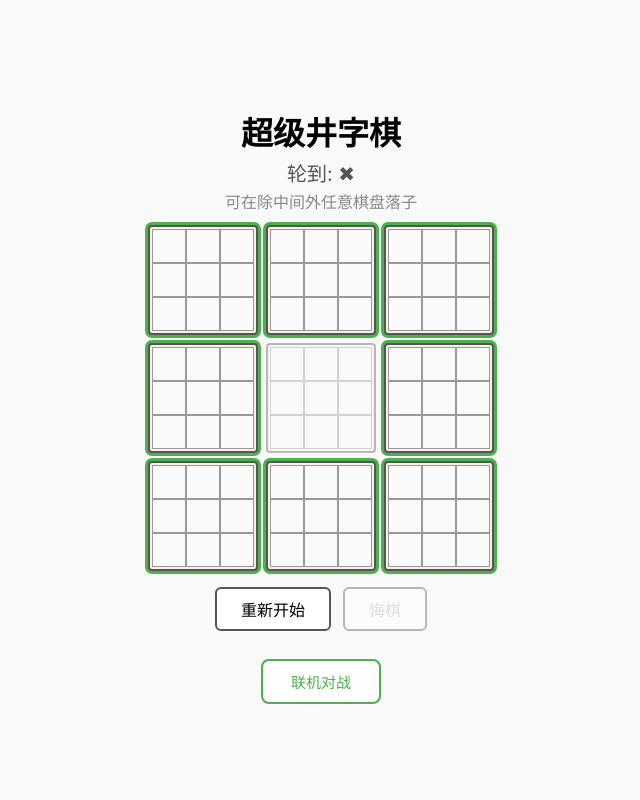
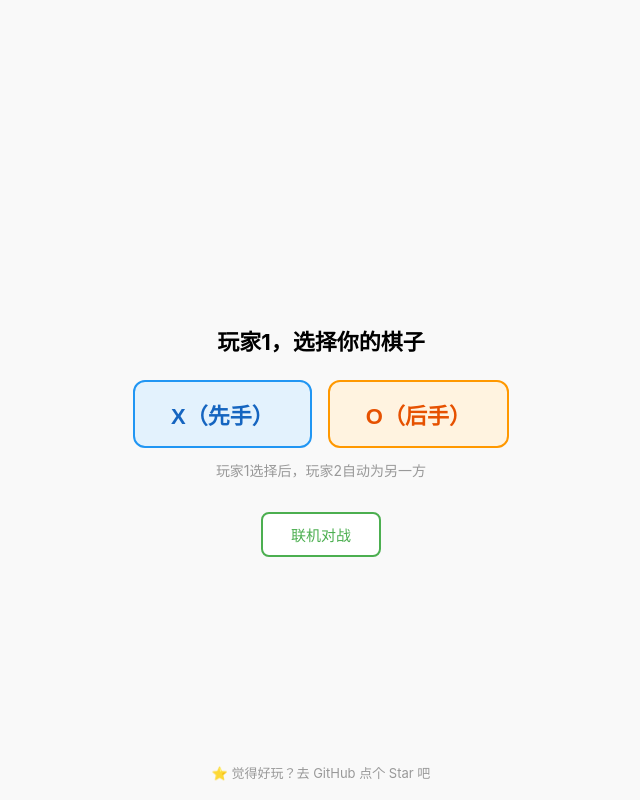
Before and after one commit to Zohar625/super-tic-tac-toe, a React (Vite) app: page / in a window 1280 px wide. Shown: the whole page, without its empty margins (319-959 px from the left). Built offline with nearby package versions, Linux system fonts and the light colour scheme; no server answers.

Commit message:
feat: side picker + GitHub star footer
- Add side picker for local mode (player 1 chooses X/O)
- Add side picker for multiplayer (both pick, random if conflict)
- Add host_side column, resolveSides logic in roomManager
- Add GitHub star link footer, non-intrusive at page bottom

```diff
--- a/src/App.module.css
+++ b/src/App.module.css
@@ -2,8 +2,26 @@
   display: flex;
   flex-direction: column;
   align-items: center;
-  justify-content: center;
-  min-height: 100%;
   min-height: 100dvh;
   padding: 8px;
 }
+
+.content {
+  flex: 1;
+  display: flex;
+  flex-direction: column;
+  align-items: center;
+  justify-content: center;
+}
+
+.footer {
+  padding: 10px;
+  font-size: 13px;
+  color: #999;
+  text-decoration: none;
+  transition: color 0.2s;
+}
+
+.footer:hover {
+  color: #666;
+}
--- a/src/App.tsx
+++ b/src/App.tsx
@@ -10,18 +10,82 @@ import Lobby from './components/Lobby';
 import WaitingRoom from './components/WaitingRoom';
 import { useMultiplayer } from './multiplayer/useMultiplayer';
 import { deleteRoom } from './multiplayer/roomManager';
-import type { GameMode, MultiplayerSession } from './state/types';
+import type { Player, GameMode, MultiplayerSession } from './state/types';
 import styles from './App.module.css';
 
 function LocalGame({ onStartMultiplayer }: { onStartMultiplayer: () => void }) {
   const [state, dispatch] = useReducer(gameReducer, null, createInitialState);
+  const [player1Side, setPlayer1Side] = useState<Player | null>(null);
+
+  if (player1Side === null) {
+    return (
+      <div style={{ textAlign: 'center', marginTop: '15vh' }}>
+        <h2 style={{ fontSize: 22, marginBottom: 24 }}>玩家1，选择你的棋子</h2>
+        <div style={{ display: 'flex', gap: 16, justifyContent: 'center' }}>
+          <button
+            onClick={() => setPlayer1Side('X')}
+            style={{
+              padding: '16px 36px',
+              fontSize: 22,
+              fontWeight: 700,
+              borderRadius: 12,
+              border: '2px solid #2196f3',
+              background: '#e3f2fd',
+              color: '#1565c0',
+              cursor: 'pointer',
+            }}
+          >
+            X（先手）
+          </button>
+          <button
+            onClick={() => setPlayer1Side('O')}
+            style={{
+              padding: '16px 36px',
+              fontSize: 22,
+              fontWeight: 700,
+              borderRadius: 12,
+              border: '2px solid #ff9800',
+              background: '#fff3e0',
+              color: '#e65100',
+              cursor: 'pointer',
+            }}
+          >
+            O（后手）
+          </button>
+        </div>
+        <p style={{ color: '#999', marginTop: 12, fontSize: 14 }}>
+          玩家1选择后，玩家2自动为另一方
+        </p>
+        <button
+          onClick={onStartMultiplayer}
+          style={{
+            marginTop: 32,
+            padding: '10px 28px',
+            fontSize: 15,
+            borderRadius: 8,
+            border: '2px solid #4caf50',
+            background: 'white',
+            color: '#4caf50',
+            cursor: 'pointer',
+          }}
+        >
+          联机对战
+        </button>
+      </div>
+    );
+  }
+
+  const player2Side = player1Side === 'X' ? 'O' : 'X';
 
   const handleCellClick = (globalRow: number, globalCol: number) => {
     dispatch({ type: 'PLACE_MARK', globalRow, globalCol });
   };
 
   const handleUndo = () => dispatch({ type: 'UNDO' });
-  const handleReset = () => dispatch({ type: 'RESET' });
+  const handleReset = () => {
+    dispatch({ type: 'RESET' });
+    setPlayer1Side(null);
+  };
 
   const canUndo = state.moveHistory.length > 0 && state.winner === null;
 
@@ -33,6 +97,9 @@ function LocalGame({ onStartMultiplayer }: { onStartMultiplayer: () => void }) {
         winner={state.winner}
         moveCount={state.moveHistory.length}
       />
+      <p style={{ fontSize: 13, color: '#999', margin: '4px 0 0' }}>
+        玩家1: {player1Side} | 玩家2: {player2Side}
+      </p>
       <BigBoard state={state} onCellClick={handleCellClick} />
       <ActionBar onUndo={handleUndo} onReset={handleReset} canUndo={canUndo} />
       <button
@@ -102,9 +169,9 @@ function App() {
     setMode(s.isHost ? 'waiting' : 'playing');
   };
 
-  const handleJoined = (version: number) => {
+  const handleJoined = (hostPlayer: Player) => {
     setSession((prev) =>
-      prev ? { ...prev, localVersion: version } : null
+      prev ? { ...prev, player: hostPlayer } : null
     );
     setMode('playing');
   };
@@ -120,6 +187,7 @@ function App() {
   return (
     <ThemeProvider>
       <div className={styles.app}>
+        <div className={styles.content}>
           {mode === 'local' && (
             <LocalGame onStartMultiplayer={() => setMode('lobby')} />
           )}
@@ -137,6 +205,15 @@ function App() {
             <MultiplayerGame session={session} onLeave={handleLeave} />
           )}
         </div>
+        <a
+          href="https://github.com/Zohar625/super-tic-tac-toe"
+          target="_blank"
+          rel="noopener noreferrer"
+          className={styles.footer}
+        >
+          ⭐ 觉得好玩？去 GitHub 点个 Star 吧
+        </a>
+      </div>
     </ThemeProvider>
   );
 }
--- a/src/components/Lobby.tsx
+++ b/src/components/Lobby.tsx
@@ -1,7 +1,7 @@
 import { useState } from 'react';
 import { getUserId } from '../supabase/client';
 import { createRoom, joinRoom } from '../multiplayer/roomManager';
-import type { MultiplayerSession } from '../state/types';
+import type { Player, MultiplayerSession } from '../state/types';
 
 interface LobbyProps {
   onStart: (session: MultiplayerSession) => void;
@@ -11,6 +11,7 @@ interface LobbyProps {
 export default function Lobby({ onStart, onBack }: LobbyProps) {
   const [tab, setTab] = useState<'create' | 'join'>('create');
   const [joinCode, setJoinCode] = useState('');
+  const [side, setSide] = useState<Player>('X');
   const [loading, setLoading] = useState(false);
   const [error, setError] = useState('');
 
@@ -19,11 +20,11 @@ export default function Lobby({ onStart, onBack }: LobbyProps) {
     setError('');
     try {
       const userId = getUserId();
-      const room = await createRoom(userId);
+      const room = await createRoom(userId, side);
       onStart({
         roomId: room.id,
         roomCode: room.code,
-        player: 'X',
+        player: side,
         isHost: true,
         localVersion: 0,
       });
@@ -39,7 +40,7 @@ export default function Lobby({ onStart, onBack }: LobbyProps) {
     setError('');
     try {
       const userId = getUserId();
-      const room = await joinRoom(userId, joinCode);
+      const room = await joinRoom(userId, joinCode, side);
       if (!room) {
         setError('房间不存在或已满');
         setLoading(false);
@@ -48,7 +49,7 @@ export default function Lobby({ onStart, onBack }: LobbyProps) {
       onStart({
         roomId: room.id,
         roomCode: joinCode,
-        player: 'O',
+        player: room.player,
         isHost: false,
         localVersion: 0,
       });
@@ -85,6 +86,26 @@ export default function Lobby({ onStart, onBack }: LobbyProps) {
           }}
         >
           加入房间
+        </button>
+      </div>
+
+      <div style={{ display: 'flex', alignItems: 'center', gap: 12 }}>
+        <span style={{ fontSize: 15, color: '#666' }}>选择棋子:</span>
+        <button
+          onClick={() => setSide(side === 'X' ? 'O' : 'X')}
+          style={{
+            padding: '8px 20px',
+            fontSize: 18,
+            fontWeight: 700,
+            borderRadius: 8,
+            border: `2px solid ${side === 'X' ? '#2196f3' : '#ff9800'}`,
+            background: side === 'X' ? '#e3f2fd' : '#fff3e0',
+            color: side === 'X' ? '#1565c0' : '#e65100',
+            cursor: 'pointer',
+            minWidth: 100,
+          }}
+        >
+          {side}（{side === 'X' ? '先手' : '后手'}）
         </button>
       </div>
 
--- a/src/components/WaitingRoom.tsx
+++ b/src/components/WaitingRoom.tsx
@@ -1,11 +1,11 @@
 import { useEffect, useState } from 'react';
-import type { MultiplayerSession } from '../state/types';
+import type { Player, MultiplayerSession } from '../state/types';
 import { supabase } from '../supabase/client';
 import { deleteRoom } from '../multiplayer/roomManager';
 
 interface WaitingRoomProps {
   session: MultiplayerSession;
-  onJoined: (version: number) => void;
+  onJoined: (hostPlayer: Player) => void;
   onLeave: () => void;
 }
 
@@ -26,8 +26,8 @@ export default function WaitingRoom({ session, onJoined, onLeave }: WaitingRoomP
         },
         (payload) => {
           if (payload.new.guest_id) {
-            const version = payload.new.version as number;
-            onJoined(version);
+            const hostPlayer = (payload.new.host_side as Player) || 'X';
+            onJoined(hostPlayer);
           }
         }
       )
--- a/src/multiplayer/roomManager.ts
+++ b/src/multiplayer/roomManager.ts
@@ -1,6 +1,15 @@
 import { supabase } from '../supabase/client';
-import type { GameState } from '../state/types';
+import type { GameState, Player } from '../state/types';
 import { createInitialState } from '../state/gameLogic';
+
+function resolveSides(hostPref: Player, guestPref: Player): { host: Player; guest: Player } {
+  if (hostPref !== guestPref) {
+    return { host: hostPref, guest: guestPref };
+  }
+  return Math.random() < 0.5
+    ? { host: 'X', guest: 'O' }
+    : { host: 'O', guest: 'X' };
+}
 
 export async function generateUniqueCode(): Promise<string> {
   for (let attempts = 0; attempts < 10; attempts++) {
@@ -19,7 +28,7 @@ async function cleanupStaleRooms(): Promise<void> {
   await supabase.from('rooms').delete().lt('created_at', cutoff);
 }
 
-export async function createRoom(userId: string) {
+export async function createRoom(userId: string, preferredSide: Player) {
   await cleanupStaleRooms();
   const code = await generateUniqueCode();
   const initialState = createInitialState();
@@ -29,6 +38,7 @@ export async function createRoom(userId: string) {
     .insert({
       code,
       host_id: userId,
+      host_side: preferredSide,
       game_state: initialState,
       version: 0,
     })
@@ -41,19 +51,38 @@ export async function createRoom(userId: string) {
 
 export async function joinRoom(
   userId: string,
-  code: string
-): Promise<{ id: string } | null> {
-  const { data, error } = await supabase
+  code: string,
+  preferredSide: Player
+): Promise<{ id: string; player: Player } | null> {
+  const { data: room, error: readError } = await supabase
     .from('rooms')
-    .update({ guest_id: userId, updated_at: new Date().toISOString() })
+    .select('id, host_id, host_side')
     .eq('code', code)
     .is('guest_id', null)
     .neq('host_id', userId)
-    .select('id')
     .single();
 
-  if (error || !data) return null;
-  return { id: data.id };
+  if (readError || !room) return null;
+
+  const hostPref = (room.host_side as Player) || 'X';
+  const { host, guest } = resolveSides(hostPref, preferredSide);
+
+  const updates: Record<string, unknown> = {
+    guest_id: userId,
+    updated_at: new Date().toISOString(),
+  };
+  if (host !== hostPref) {
+    updates.host_side = host;
+  }
+
+  const { error: updateError } = await supabase
+    .from('rooms')
+    .update(updates)
+    .eq('id', room.id)
+    .is('guest_id', null);
+
+  if (updateError) return null;
+  return { id: room.id, player: guest };
 }
 
 export async function getRoom(roomId: string) {
```
Lines whose indentation alone changed are shown as unchanged.
